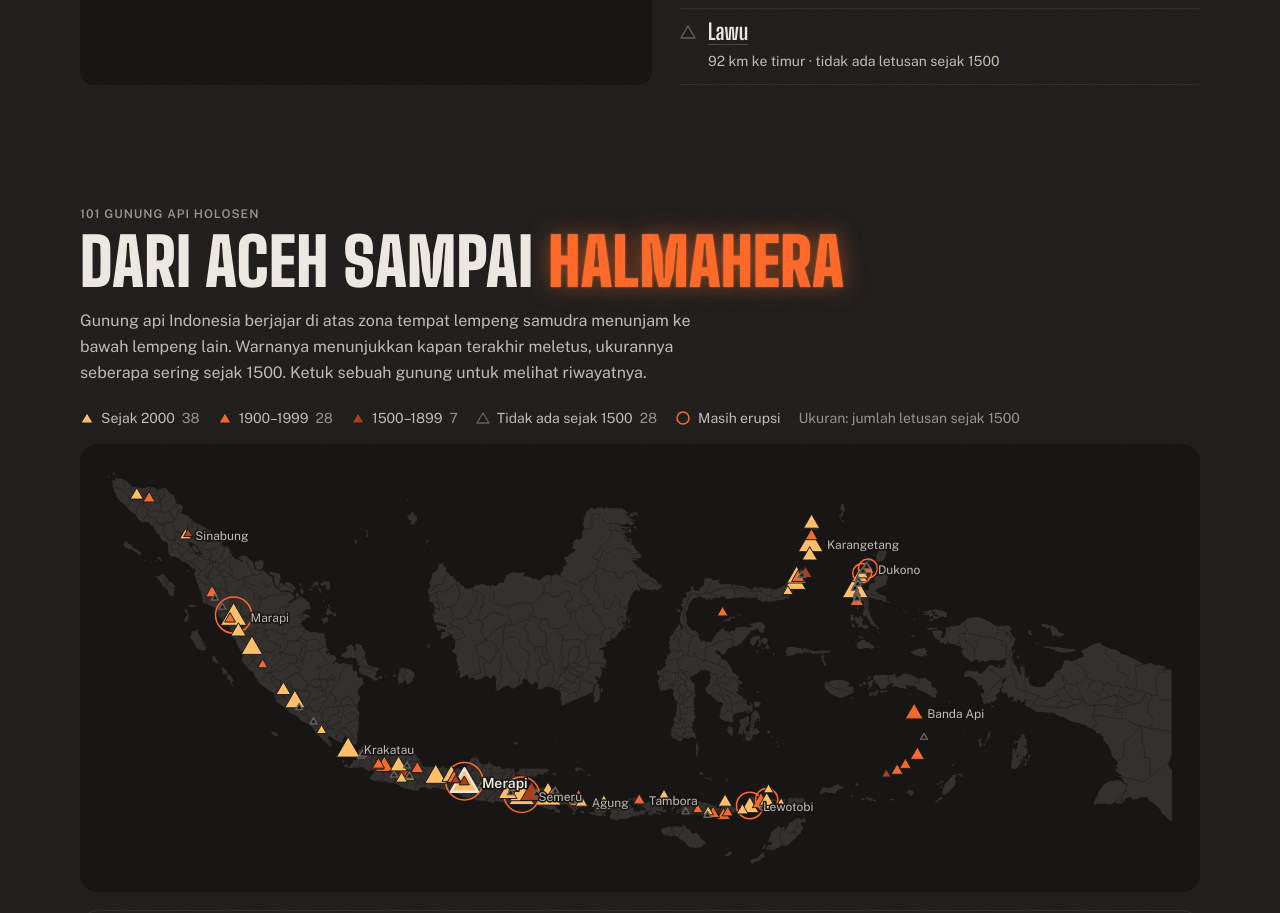
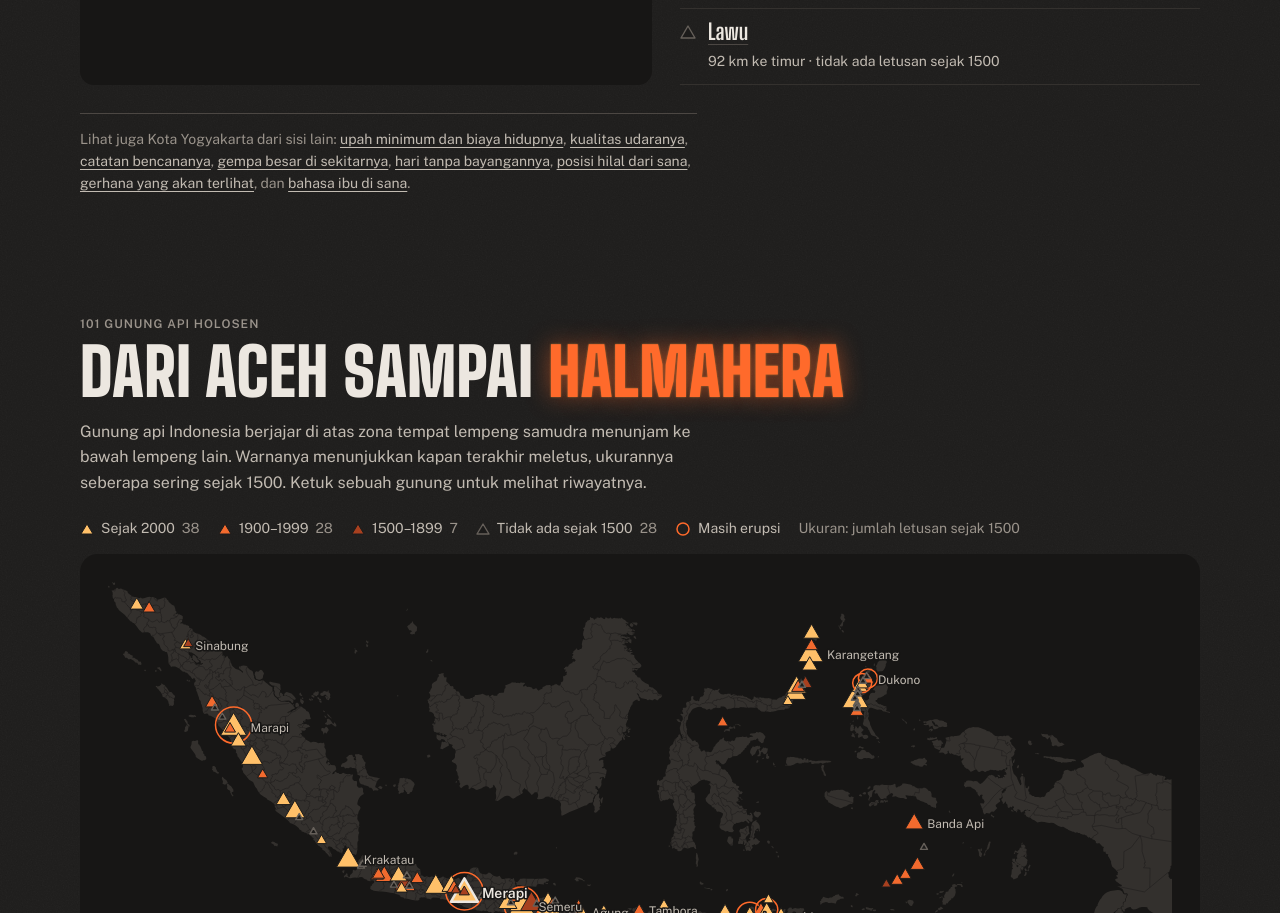
Before and after one commit to Reverseflash45/bara, a website built with Vite: page index.html in a window 1280 px wide. Shown: the part 2682-3595 px from the top of the page. Built offline with nearby package versions, Linux system fonts and the light colour scheme; files whose address does not match are found by name.

Commit message:
Kartu daerah menautkan daerah yang sama di delapan proyek lain

```diff
--- a/index.html
+++ b/index.html
@@ -73,7 +73,9 @@
               <ol class="daftar-gunung" data-daftar></ol>
             </div>
           </div>
+          <div data-tetangga></div>
         </div>
+
       </section>
 
       <section class="bagian" id="peta" aria-labelledby="judul-peta">
--- a/src/gaya.css
+++ b/src/gaya.css
@@ -445,6 +445,19 @@ main,
   font-size: 14px;
   color: var(--tinta-2);
 }
+.tetangga {
+  margin: 28px 0 0;
+  padding-top: 14px;
+  border-top: 1px solid var(--garis-kuat);
+  max-width: 72ch;
+  font-size: 14px;
+  line-height: 1.6;
+  color: var(--samar);
+}
+.tetangga a {
+  color: var(--tinta-2);
+}
+
 .sekitar-grid {
   display: grid;
   grid-template-columns: minmax(0, 1.1fr) minmax(0, 1fr);
--- a/src/main.ts
+++ b/src/main.ts
@@ -33,6 +33,7 @@ import {
   terbesar,
   terdekat,
 } from "./data";
+import { htmlTetangga } from "./tetangga";
 import { angka, esc, gambarGarisWaktu, gambarPetaBesar, gambarPetaKecil, gambarStrip, grafikAktif, jariVei, muatPeta, teksTerakhir, varKelas, type Peta } from "./vis";
 
 const $ = <T extends Element = HTMLElement>(s: string) => document.querySelector<T>(s)!;
@@ -110,7 +111,9 @@ function gambarSekitar() {
         <span class="rinci">${angka(Math.round(g.jarak))} km ke ${g.arah} · ${n ? `${angka(n)} letusan sejak ${TAHUN_AWAL}` : `tidak ada letusan sejak ${TAHUN_AWAL}`}${t ? ` · ${teksTerakhir(t)}` : ""}</span></span></li>`;
     })
     .join("");
+  $("[data-tetangga]").innerHTML = htmlTetangga(pilihan.id, pilihan.nama, "bara");
   if (peta) gambarPetaKecil($("#peta-kecil"), peta, pilihan, radius, dekat);
+
   $$<HTMLButtonElement>("[data-radius]").forEach((b) => b.setAttribute("aria-pressed", String(Number(b.dataset.radius) === radius)));
   masuk.value = pilihan.nama;
 }
--- /dev/null
+++ b/src/tetangga.ts
@@ -0,0 +1,27 @@
+/* Daerah yang sama di proyek lain. Kesembilan situs ini memakai 514 id daerah yang sama (slug "kab-…"/"kota-…"),
+   jadi tautannya cukup mengganti domain. Berkas ini disalin apa adanya ke tiap proyek. */
+
+export type Proyek = "umr" | "napas" | "rawan" | "getar" | "bara" | "bayang" | "hilal" | "gerhana" | "lidah";
+
+const SITUS: { kode: Proyek; sisi: string; url: (id: string) => string }[] = [
+  { kode: "umr", sisi: "upah minimum dan biaya hidupnya", url: (id) => `https://umr.raffstw.my.id/?d=${id}` },
+  { kode: "napas", sisi: "kualitas udaranya", url: (id) => `https://napas.raffstw.my.id/#daerah=${id}` },
+  { kode: "rawan", sisi: "catatan bencananya", url: (id) => `https://rawan-omega.vercel.app/#daerah=${id}` },
+  { kode: "getar", sisi: "gempa besar di sekitarnya", url: (id) => `https://getar.raffstw.my.id/#daerah=${id}` },
+  { kode: "bara", sisi: "gunung api di dekatnya", url: (id) => `https://bara.raffstw.my.id/#daerah=${id}` },
+  { kode: "bayang", sisi: "hari tanpa bayangannya", url: (id) => `https://bayang.raffstw.my.id/#daerah=${id}` },
+  { kode: "hilal", sisi: "posisi hilal dari sana", url: (id) => `https://hilal.raffstw.my.id/#daerah=${id}` },
+  { kode: "gerhana", sisi: "gerhana yang akan terlihat", url: (id) => `https://gerhana.raffstw.my.id/#daerah=${id}` },
+  { kode: "lidah", sisi: "bahasa ibu di sana", url: (id) => `https://lidah.raffstw.my.id/#daerah=${id}` },
+];
+
+export function tautanTetangga(id: string, sendiri: Proyek): { href: string; teks: string }[] {
+  return SITUS.filter((s) => s.kode !== sendiri).map((s) => ({ href: s.url(id), teks: s.sisi }));
+}
+
+const esc = (s: string) => s.replace(/[&<>"]/g, (c) => ({ "&": "&amp;", "<": "&lt;", ">": "&gt;", '"': "&quot;" })[c]!);
+
+export function htmlTetangga(id: string, nama: string, sendiri: Proyek): string {
+  const t = tautanTetangga(id, sendiri).map((x) => `<a href="${x.href}">${esc(x.teks)}</a>`);
+  return `<p class="tetangga">Lihat juga ${esc(nama)} dari sisi lain: ${t.slice(0, -1).join(", ")}, dan ${t.at(-1)}.</p>`;
+}
```
Also changed, not shown: src/tetangga.test.ts (added, +26 -0 lines).
